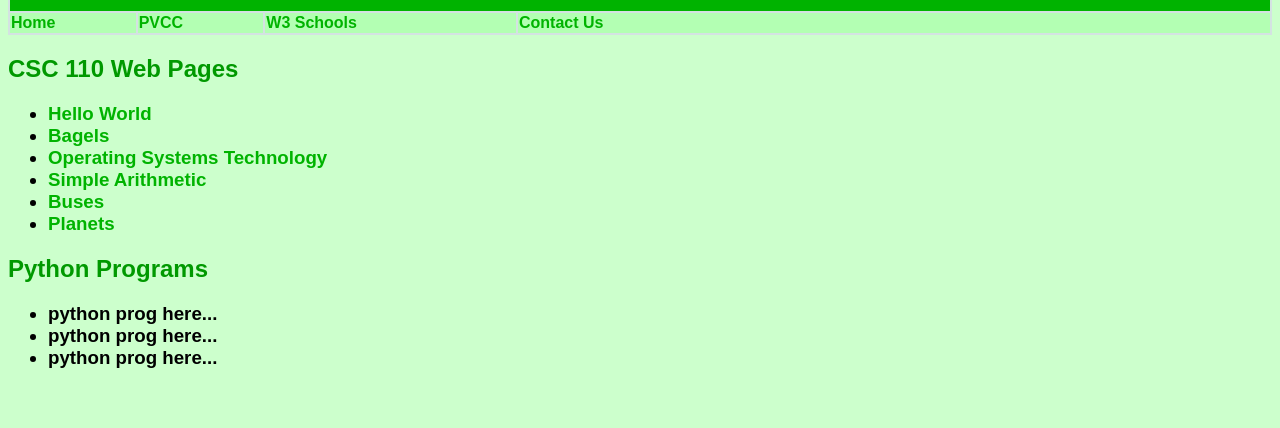
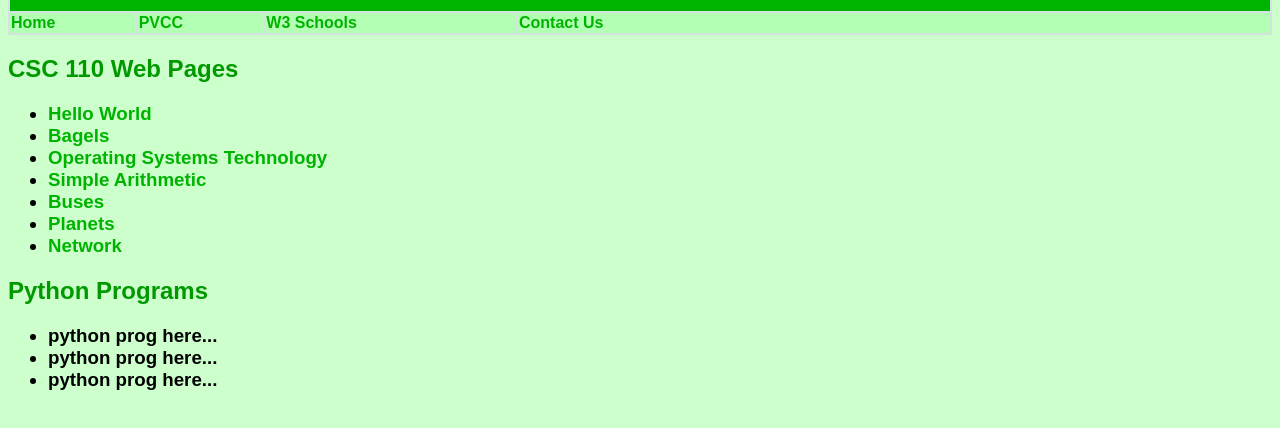
Before and after one commit to kgormus-pvcc/.github.io, a plain HTML site: page index.html in a window 1280 px wide. Shown: the part 90-518 px from the top of the page. Drawn offline with Linux system fonts and the light colour scheme.

Commit message:
Update index.html

```diff
--- a/index.html
+++ b/index.html
@@ -39,6 +39,7 @@
      <li><a href="Simple Arithmetic.html">Simple Arithmetic</a></li>
      <li><a href="buses.html">Buses</a></li>
      <li><a href="planets.html">Planets</a></li>
+     <li><a href="network.html">Network</a></li>
     </ul>
 </h3>
 
```
